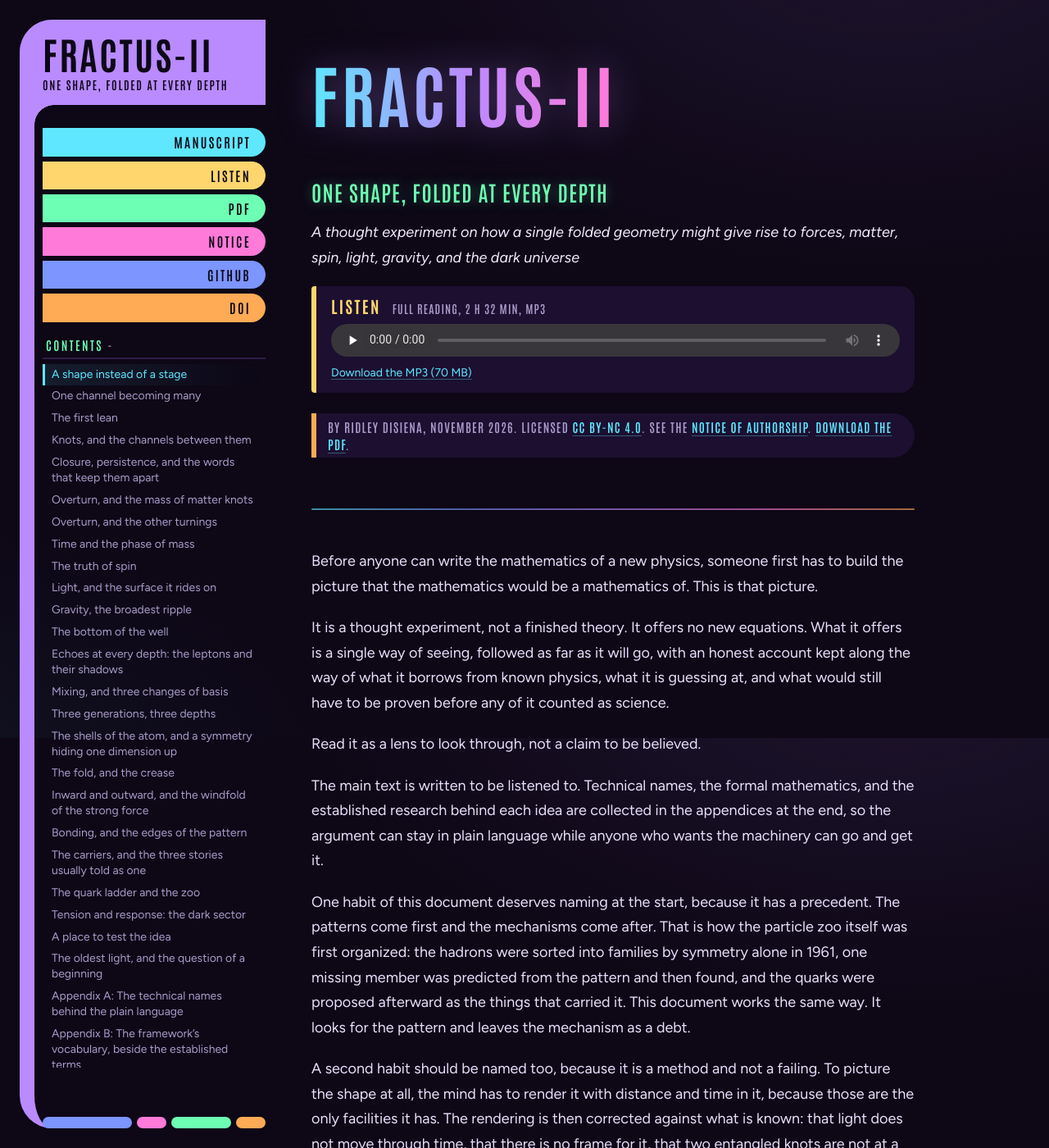
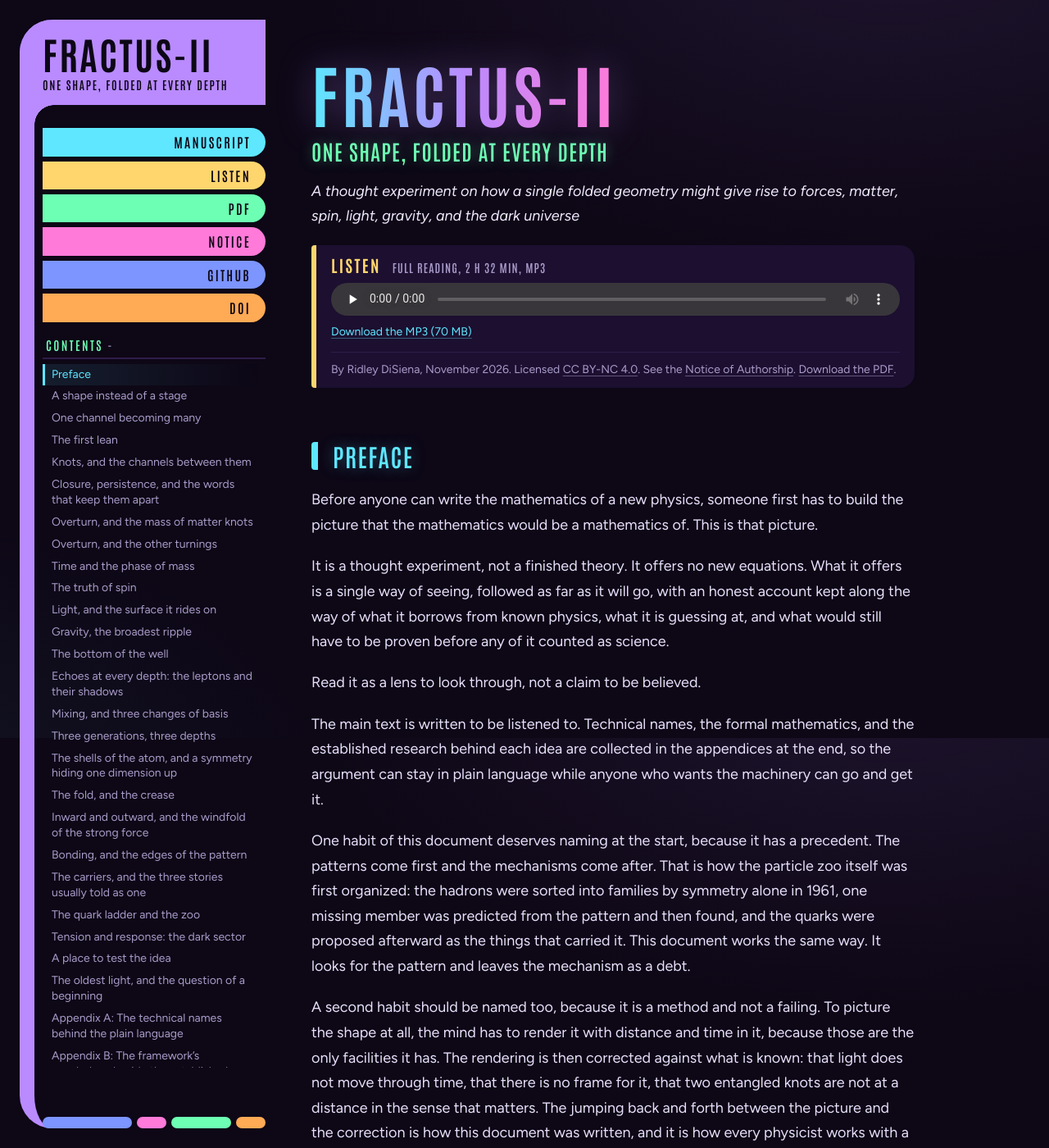
Before and after one commit to RidleyDiSiena/fractus-ii, a Jekyll site: the page built from index.html, in a window 1280 px wide and 1400 px high. Shown: the whole window at 82% size. Built offline with Jekyll 4.4.1, drawn with Linux system fonts in a browser that asks for light colours; comment, search, counter and statistics services are not loaded.

Commit message:
Tighten title block, fold byline into audio panel, add Preface heading

```diff
--- a/_includes/listen.html
+++ b/_includes/listen.html
@@ -4,6 +4,7 @@
     Your browser cannot play this audio. <a href="{{ '/fractus-ii.mp3' | relative_url }}">Download the MP3</a>.
   </audio>
   <p class="listen-foot"><span id="resume-note"></span><a href="{{ '/fractus-ii.mp3' | relative_url }}" download>Download the MP3 (70 MB)</a></p>
+  <p class="listen-by">By Ridley DiSiena, November 2026. Licensed <a href="{{ site.repo_url }}/blob/main/LICENSE">CC BY-NC 4.0</a>. See the <a href="{{ '/NOTICE.html' | relative_url }}">Notice of Authorship</a>. <a href="{{ '/fractus-ii.pdf' | relative_url }}">Download the PDF</a>.</p>
 </section>
 <script>
   (function () {
@@ -22,5 +23,3 @@
     a.addEventListener('ended', function () { try { localStorage.removeItem(key); } catch (e) {} note.textContent = ''; });
   })();
 </script>
-
-<p class="byline">By Ridley DiSiena, November 2026. Licensed <a href="{{ site.repo_url }}/blob/main/LICENSE">CC BY-NC 4.0</a>. See the <a href="{{ '/NOTICE.html' | relative_url }}">Notice of Authorship</a>. <a href="{{ '/fractus-ii.pdf' | relative_url }}">Download the PDF</a>.</p>
--- a/assets/css/style.scss
+++ b/assets/css/style.scss
@@ -214,7 +214,7 @@ h1 {
   filter: drop-shadow(0 0 22px rgba(185, 139, 255, 0.35));
 }
 
-.page > h1:first-child { font-size: clamp(48px, 9vw, 84px); }
+.page > h1:first-child { font-size: clamp(48px, 9vw, 84px); margin-bottom: 0.1em; }
 
 h1 + h3 {
   margin-top: 0;
@@ -322,6 +322,16 @@ img { max-width: 100%; }
 .listen-meta { font: 600 14px/1.3 var(--display); letter-spacing: 0.08em; text-transform: uppercase; color: var(--muted); }
 .listen audio { display: block; width: 100%; height: 40px; color-scheme: dark; }
 .listen-foot { margin: 8px 0 0; font-size: 14px; color: var(--muted); }
+.listen-by {
+  margin: 12px 0 0;
+  padding-top: 10px;
+  border-top: 1px solid var(--line);
+  font-size: 14px;
+  line-height: 1.5;
+  color: var(--muted);
+}
+.listen-by a { color: var(--muted); text-decoration-color: rgba(169, 155, 201, 0.5); }
+.listen-by a:hover { color: var(--pink); }
 
 #comments h2 { color: var(--pink); text-shadow: 0 0 18px rgba(255, 122, 217, 0.35); }
 #comments > p { color: var(--muted); font-size: 16px; }
--- a/index.html
+++ b/index.html
@@ -9,7 +9,7 @@ permalink: /
 <h3 id="one-shape-folded-at-every-depth">One Shape, Folded at Every Depth</h3>
 <p><em>A thought experiment on how a single folded geometry might give rise to forces, matter, spin, light, gravity, and the dark universe</em></p>
 {% endraw %}{% include listen.html %}{% raw %}
-<hr />
+<h2 id="preface">Preface</h2>
 <p>Before anyone can write the mathematics of a new physics, someone first has to build the picture that the mathematics would be a mathematics of. This is that picture.</p>
 <p>It is a thought experiment, not a finished theory. It offers no new equations. What it offers is a single way of seeing, followed as far as it will go, with an honest account kept along the way of what it borrows from known physics, what it is guessing at, and what would still have to be proven before any of it counted as science.</p>
 <p>Read it as a lens to look through, not a claim to be believed.</p>
```
Also changed, not shown: build/build.py.
